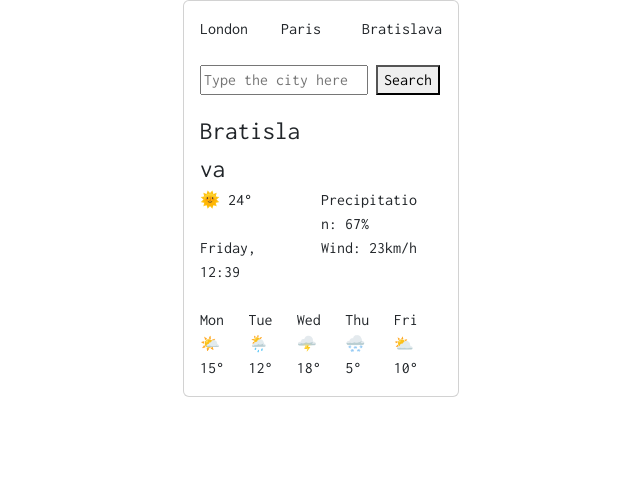
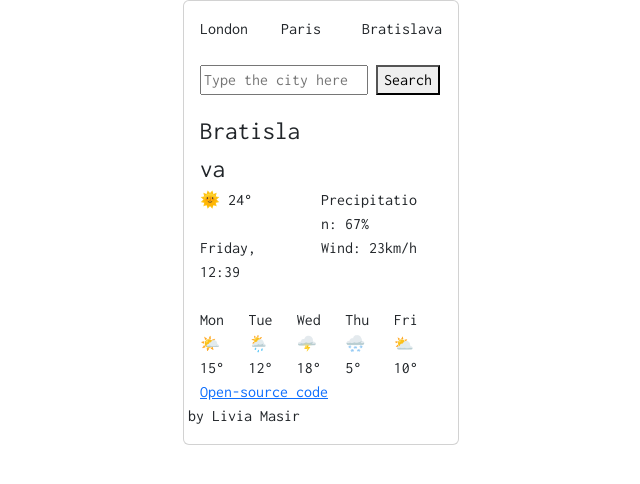
Before and after one commit to liviamasir/project-plus, a website built with Parcel: page index.html in a window 1280 px wide. Shown: the whole page, without its empty margins (319-959 px from the left). Built offline with nearby package versions, Linux system fonts and the light colour scheme; no server answers.

Commit message:
Added a link

```diff
--- a/index.html
+++ b/index.html
@@ -81,6 +81,7 @@
       </div>
 
     </div>
+    <a href="https://github.com/liviamasir/project-plus"> Open-source code</a> by Livia Masir
     <script src="src/index.js"></script>
   </body>
 </html>
```
